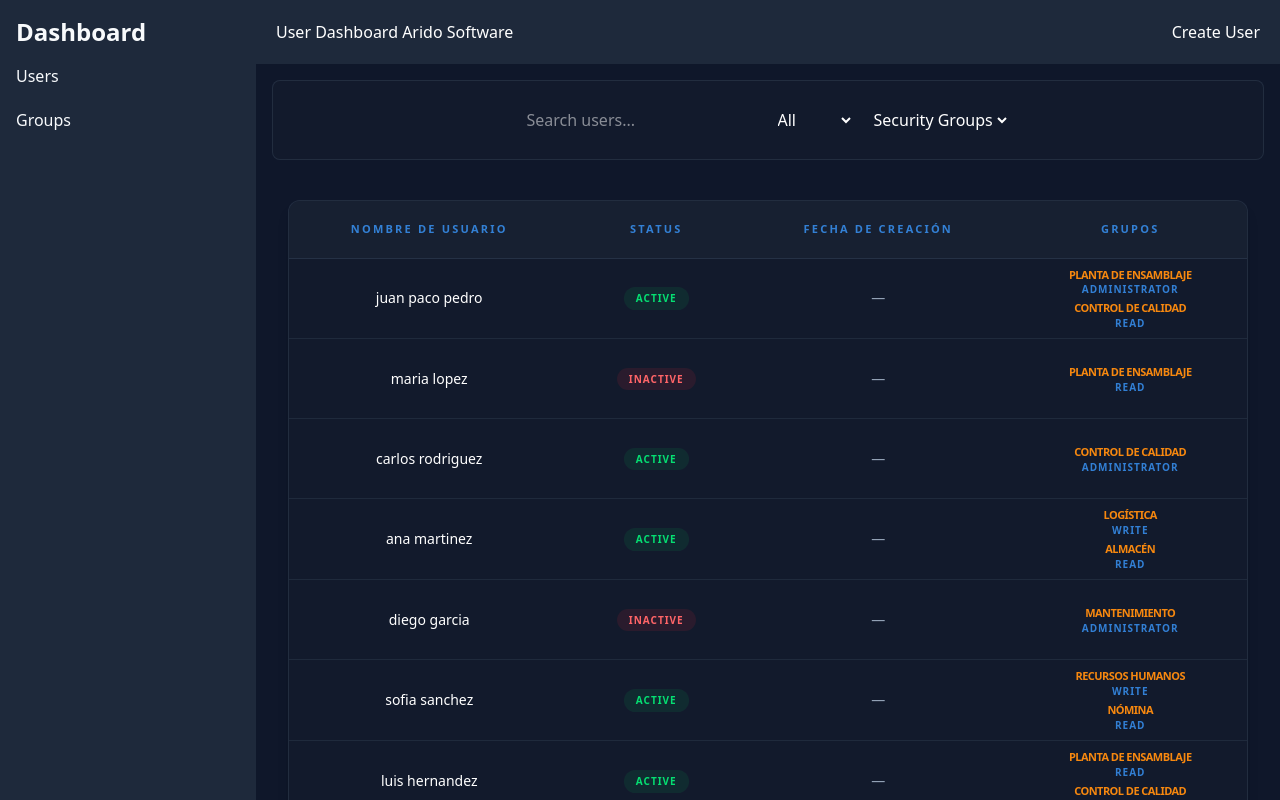
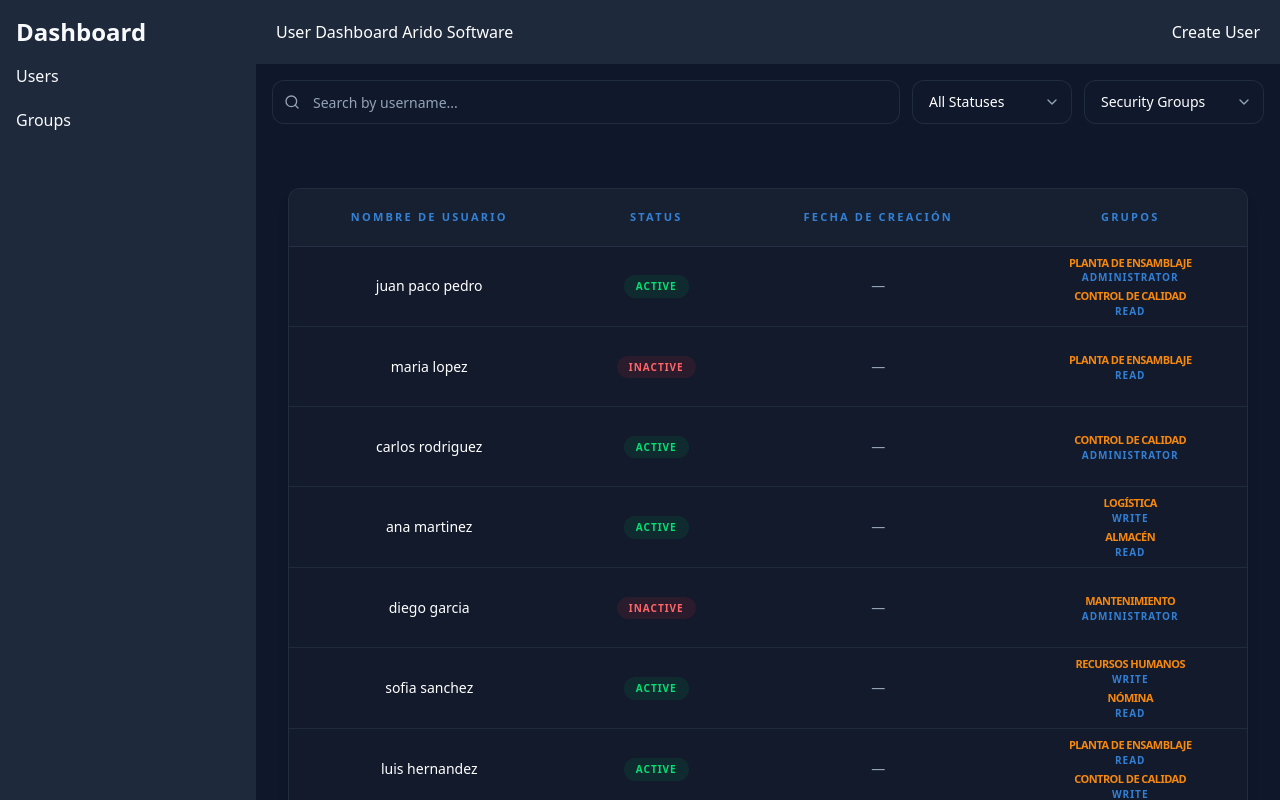
Before and after one commit to tadeowoto/Arido-Software-Challenge-Dashboard, a Next.js app: page / in a window 1280 px wide. Shown: the top 800 px of the page. Built offline with nearby package versions, Linux system fonts and the light colour scheme.

Commit message:
feat(home-page): filter form styles and structure added

```diff
--- a/components/FilterForm.tsx
+++ b/components/FilterForm.tsx
@@ -1,22 +1,40 @@
+import { Search, ChevronDown } from "lucide-react";
 export default function FilterForm() {
   return (
-    <form
-      action=""
-      className="w-full h-20  flex-col items-center justify-center rounded-lg p-4 md:flex md:items-center md:justify-center md:flex-row gap-4 bg-surface-dark/20 border border-border-dark/50"
-    >
-      <input type="text" placeholder="Search users..." />
-      <select name="" id="">
-        <option value="">All</option>
-        <option value="">Active</option>
-        <option value="">Inactive</option>
-      </select>
-      <select name="" id="">
-        <option value="">Security Groups</option>
-        <option value=""></option>
-        <option value="">User</option>
-        <option value="">Guest</option>
-        <option value="">Other</option>
-      </select>
+    <form className="flex flex-col md:flex-row gap-3 w-full mb-6">
+      <div className="relative flex-1 group">
+        <div className="absolute inset-y-0 left-3 flex items-center pointer-events-none">
+          <Search className="h-4 w-4 text-text-secondary group-focus-within:text-highlight-blue transition-colors" />
+        </div>
+        <input
+          type="text"
+          placeholder="Search by username..."
+          className="w-full h-11 pl-10 pr-4 bg-surface-dark/10 border border-border-dark/50 rounded-xl text-sm text-white placeholder:text-text-secondary focus:outline-none focus:border-highlight-blue/50 focus:bg-surface-dark/20 transition-all"
+        />
+      </div>
+
+      <div className="relative min-w-40">
+        <select className="w-full h-11 px-4 bg-surface-dark/10 border border-border-dark/50 rounded-xl text-sm text-white appearance-none focus:outline-none focus:border-highlight-blue/50 focus:bg-surface-dark/20 transition-all">
+          <option value="">All Statuses</option>
+          <option value="active">Active</option>
+          <option value="inactive">Inactive</option>
+        </select>
+        <div className="absolute inset-y-0 right-3 flex items-center pointer-events-none">
+          <ChevronDown className="h-4 w-4 text-text-secondary" />
+        </div>
+      </div>
+
+      <div className="relative min-w-45">
+        <select className="w-full h-11 px-4 bg-surface-dark/10 border border-border-dark/50 rounded-xl text-sm text-white appearance-none focus:outline-none focus:border-highlight-blue/50 focus:bg-surface-dark/20 transition-all">
+          <option value="">Security Groups</option>
+          <option value="admin">Administrator</option>
+          <option value="user">User</option>
+          <option value="guest">Guest</option>
+        </select>
+        <div className="absolute inset-y-0 right-3 flex items-center pointer-events-none">
+          <ChevronDown className="h-4 w-4 text-text-secondary" />
+        </div>
+      </div>
     </form>
   );
 }
```
